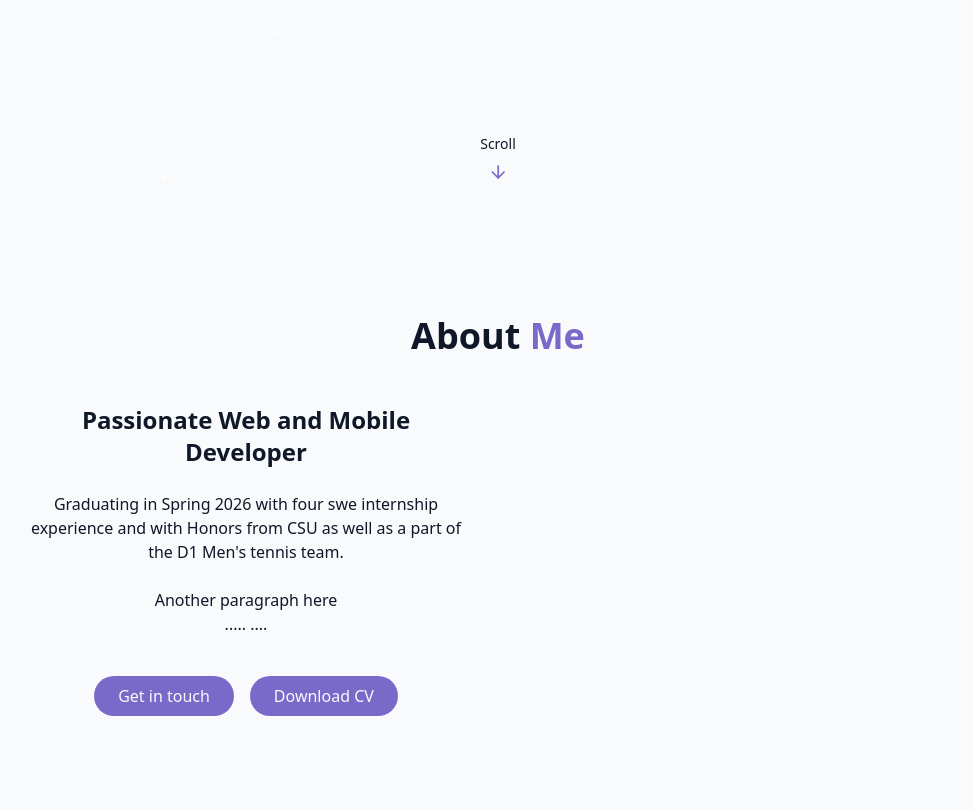
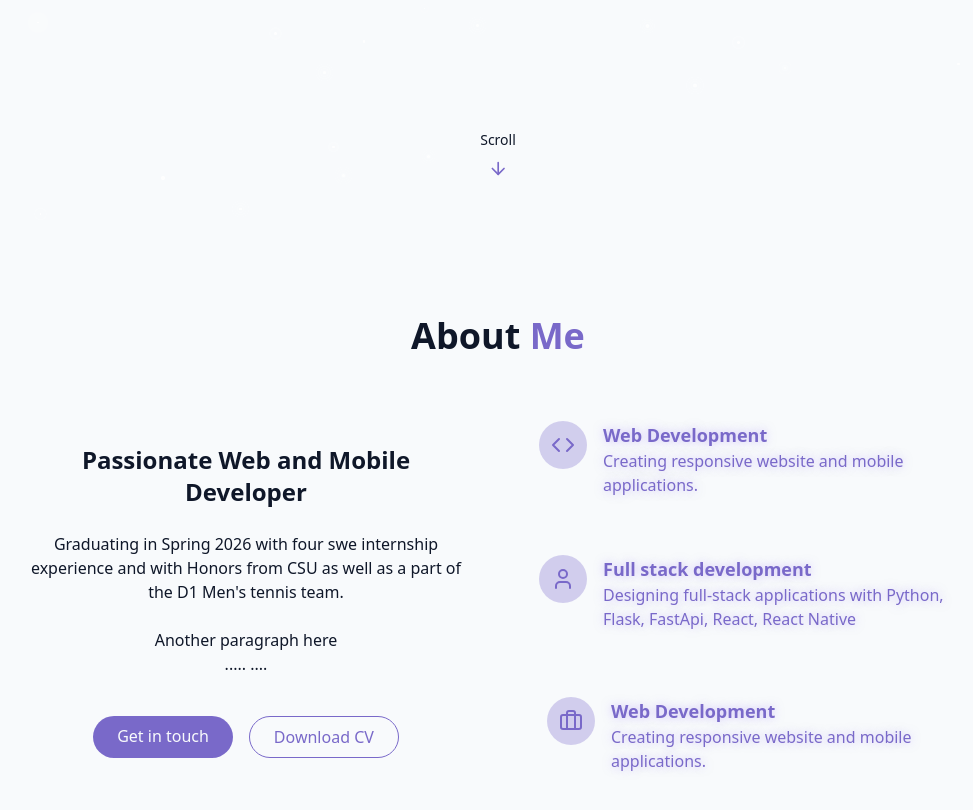
Before and after one commit to Ulugbek999/react-portfolio, a React (Vite) app: page / in a window 1280 px wide. Shown: the part 580-1390 px from the top of the page, without its empty margins (142-1115 px from the left). Built offline with nearby package versions, Linux system fonts and the light colour scheme.

Commit message:
Added About me section. Text needs fixing (mock text added)

```diff
--- a/src/components/AboutSection.jsx
+++ b/src/components/AboutSection.jsx
@@ -1,4 +1,4 @@
-
+import { Briefcase, Code, User }from 'lucide-react'
 
 export const AboutSection = () => {
 
@@ -30,19 +30,56 @@ export const AboutSection = () => {
                                 {" "}
                                 Get in touch
                             </a>
-                            <a href="" className="cosmic-button">
+                            <a href="" className="px-6 py-2 rounded-full border border-primary text-primary hover:bg-primary/40 transition-colors duration-300" >
                                 {" "}
                                 Download CV
                             </a>
+                        </div>
+                    </div>
 
+                    <div className="grid grid-cols-1 gap-6">
+                        <div className="bg-background p-4 card-hover gradient-border">
+                            <div className="flex items-start gap-4">
+                                <div className="p-3 rounded-full bg-primary/30">
+                                    <Code className='h-6 w-6 text-primary'/>
+                                </div>
+                                <div className='text-left'>
+                                    <h4 className='font-semibold text-lg text-primary'>Web Development</h4>
+                                    <p className='text-muted-foreground text-primary'>
+                                        Creating responsive website and mobile applications.
+                                    </p>
+                                </div>
+                            </div>
+                        </div>
+                        <div className="gradient-border p-4 card-hover">
+                            <div className="flex items-start gap-4">
+                                <div className="p-3 rounded-full bg-primary/30">
+                                    <User className='h-6 w-6 text-primary'/>
+                                </div>
+                                <div className='text-left'>
+                                    <h4 className='font-semibold text-lg text-primary'>Full stack development</h4>
+                                    <p className='text-muted-foreground text-primary'>
+                                        Designing full-stack applications with Python, Flask, FastApi, React, React Native
+                                    </p>
+                                </div>
+                            </div>
+                        </div>
+                        <div className="gradient-border p-6 card-hover">
+                            <div className="flex items-start gap-4">
+                                <div className="p-3 rounded-full bg-primary/30">
+                                    <Briefcase className='h-6 w-6 text-primary'/>
+                                </div>
+                                <div className='text-left'>
+                                    <h4 className='font-semibold text-lg text-primary'>Web Development</h4>
+                                    <p className='text-muted-foreground text-primary'>
+                                        Creating responsive website and mobile applications.
+                                    </p>
+                                </div>
+                            </div>
                         </div>
 
-                        <div>
-
-                        </div>
                     </div>
                 </div>
-
             </div>
         </section>
 
--- /dev/null
+++ b/src/components/SkillsSection.jsx
@@ -0,0 +1,13 @@
+
+
+
+export const SkillsSection = () => {
+
+
+
+
+    return (
+
+        <div></div>
+    )
+}
--- a/src/index.css
+++ b/src/index.css
@@ -147,10 +147,25 @@
 
 
 @utility gradient-border {
-  @apply relative rounded-md;
-  background: linear-gradient(to right, hsl(var(--card))), hsl(var(--card));
-  background-clip: padding-box;
+  /* the 1px padding is the visible border thickness */
+  @apply relative rounded-2xl p-[1px];
+
+  /* 1) Inner fill  2) Outer gradient border */
+  background:
+    /* inner surface color */
+    linear-gradient(hsl(var(--background)), hsl(var(--background))) padding-box,
+    /* border gradient */
+    linear-gradient(135deg,
+      hsl(var(--primary)) 0%,
+      hsla(var(--primary), 0.35) 40%,
+      transparent 100%
+    ) border-box;
+
+  /* needed so the border-box gradient can show through */
   border: 1px solid transparent;
+
+  /* IMPORTANT: two clip values (one per background layer) */
+  background-clip: padding-box, border-box;
 }
 
 @utility cosmic-button {
--- a/src/pages/Home.jsx
+++ b/src/pages/Home.jsx
@@ -3,6 +3,7 @@ import { StarBackground } from "../components/StarBackground"
 import {NavBar} from "../components/NavBar"
 import { HeroSection } from "../components/HeroSection"
 import { AboutSection } from "../components/AboutSection"
+import { SkillsSection } from "../components/SkillsSection"
 
 export const Home = () => {
 
@@ -18,6 +19,7 @@ export const Home = () => {
         <main>
             <HeroSection/>
             <AboutSection/>
+            <SkillsSection/>
         </main>
         {/* Footer */}
 
```
